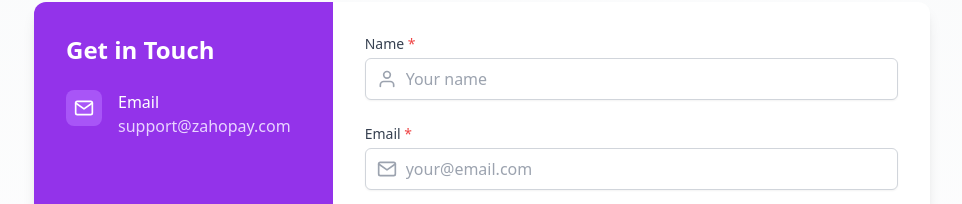
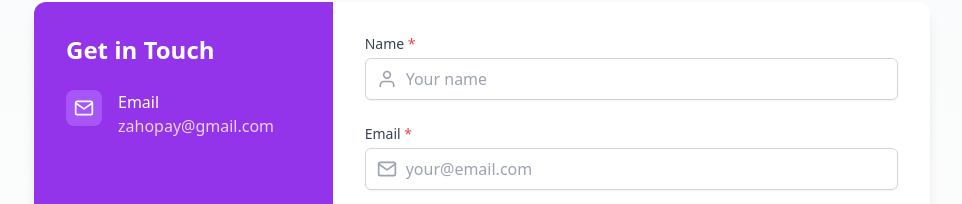
Before and after one commit to zahopay/zahopay, a React (Vite) app in the folder Frontend/: page /contact in a window 1280 px wide. Shown: the part 178-382 px from the top of the page, without its empty margins (158-1120 px from the left). Built offline with nearby package versions, Linux system fonts and the light colour scheme.

Commit message:
Update Contactus.jsx

```diff
--- a/Frontend/src/pages/Home/Contactus.jsx
+++ b/Frontend/src/pages/Home/Contactus.jsx
@@ -129,7 +129,7 @@ const ContactUs = () => {
                   </div>
                   <div>
                     <h3 className="font-medium">Email</h3>
-                    <p className="text-purple-200">support@zahopay.com</p>
+                    <p className="text-purple-200">zahopay@gmail.com</p>
                   </div>
                 </div>
 
```
